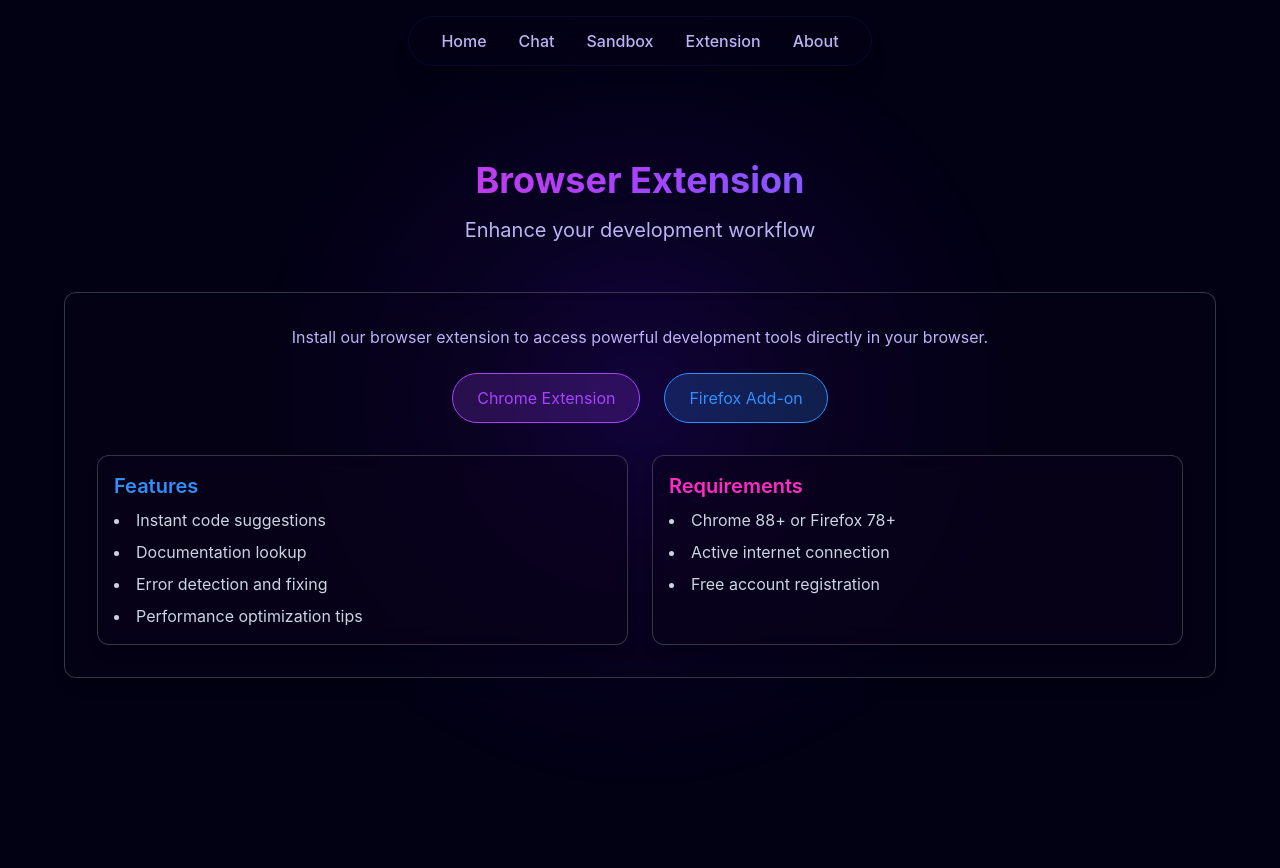
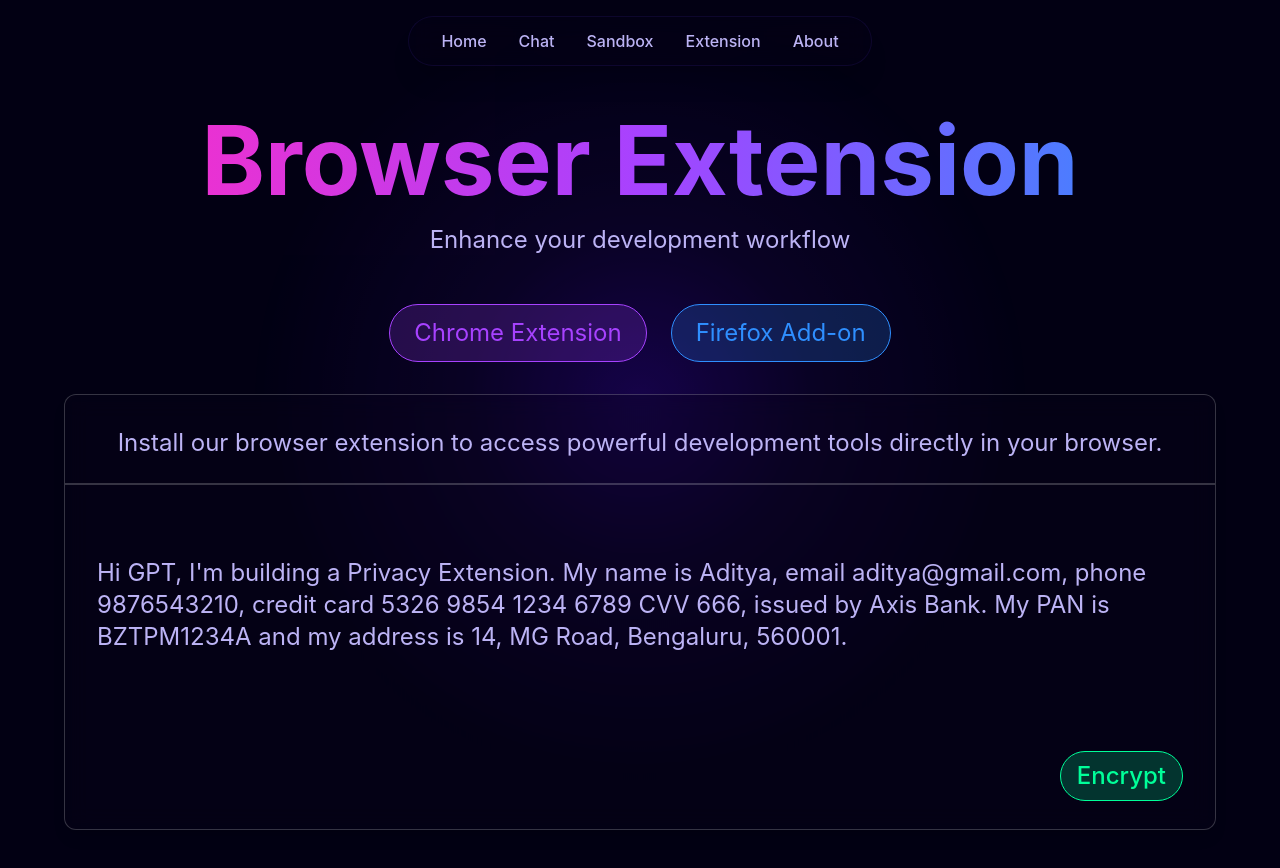
Before and after one commit to itsharshpro/frontend-layer8, a SvelteKit app: page /extension in a window 1280 px wide. Shown: the top 868 px of the page. After the commit the page ends 800 px from the top, so only its background shows below. Built offline with nearby package versions, Linux system fonts and the light colour scheme.

Commit message:
final frontend

```diff
--- a/src/routes/extension/+page.svelte
+++ b/src/routes/extension/+page.svelte
@@ -1,5 +1,6 @@
 <script lang="ts">
     // Import any necessary components
+    import { onMount } from 'svelte';
 
     // Function to handle extension link clicks
     function handleExtensionClick(browser: string) {
@@ -7,54 +8,96 @@
         // For now, just show an alert
         alert(`${browser} extension coming soon!`);
     }
+
+    // Text state management for encryption/decryption
+    let encrypted = false;
+    let animating = false;
+    let displayText = "Hi GPT, I'm building a Privacy Extension. My name is Aditya, email aditya@gmail.com, phone 9876543210, credit card 5326 9854 1234 6789 CVV 666, issued by Axis Bank. My PAN is BZTPM1234A and my address is 14, MG Road, Bengaluru, 560001.";
+    let targetText = "";
+    let currentText = "";
+
+    const encryptedText = "Hi GPT, I'm building a Privacy Extension. My name is ___PERSON_21a6a129___, email ___EMAIL_6030cb23___, phone ___PHONE_c260e284___260e284___, credit card ___CREDIT_CARD_5e63af8a___ATE_c523728c___, issued by ___ORGANIZATION_edb13c56___. My ___ORGANIZATION_77bf4737___ is ___ORGANIZATION_0fa94d84___ and my address is ___LOCATION_dd51cb3a___, ___PIN_3854f798___.";
+    const originalText = "Hi GPT, I'm building a Privacy Extension. My name is Aditya, email aditya@gmail.com, phone 9876543210, credit card 5326 9854 1234 6789 CVV 666, issued by Axis Bank. My PAN is BZTPM1234A and my address is 14, MG Road, Bengaluru, 560001.";
+
+    function toggleEncryption() {
+        if (animating) return;
+
+        animating = true;
+        targetText = encrypted ? originalText : encryptedText;
+        encrypted = !encrypted;
+
+        let index = 0;
+        currentText = "";
+
+        const interval = setInterval(() => {
+            if (index < targetText.length) {
+                currentText = targetText.substring(0, index + 1);
+                index++;
+            } else {
+                clearInterval(interval);
+                displayText = targetText;
+                animating = false;
+            }
+        }, 20); // Adjust speed as needed
+    }
 </script>
 
-<section class="py-16 px-4 min-h-screen">
+<section class="fixed inset-0 py-16 px-4 min-h-screen mt-12">
   <div class="max-w-6xl mx-auto">
     <div class="text-center mb-12">
-      <h1 class="text-4xl font-bold gradient-text mb-4">Browser Extension</h1>
-      <p class="text-xl text-purple-200 max-w-2xl mx-auto">Enhance your development workflow</p>
+      <h1 class="text-8xl font-bold gradient-text mb-4">Browser Extension</h1>
+      <p class="text-2xl text-purple-200 max-w-2xl mx-auto">Enhance your development workflow</p>
     </div>
-
-    <div class="card-blur p-8 w-full">
-      <div class="mb-8 text-center">
-        <p class="text-purple-200 mb-6">Install our browser extension to access powerful development tools directly in your browser.</p>
 
     <div class="flex justify-center gap-6 mb-8">
       <button
-            on:click={() => handleExtensionClick('Chrome')}
-            class="inline-block px-6 py-3 bg-neon-purple bg-opacity-20 hover:bg-opacity-40 border border-neon-purple text-neon-purple rounded-full transition-all cursor-pointer"
+        on:click={() => {
+          alert('Downloading Chrome extension!');
+          const link = document.createElement('a');
+          link.href = '/extension/Layer8_Extension.zip';
+          link.download = 'Layer8_Extension.zip';
+          link.click();
+        }}
+        class="text-2xl inline-block px-6 py-3 bg-neon-purple bg-opacity-20 hover:bg-opacity-40 border border-neon-purple text-neon-purple rounded-full transition-all cursor-pointer"
       >
         Chrome Extension
       </button>
+
+
       <button
         on:click={() => handleExtensionClick('Firefox')}
-            class="inline-block px-6 py-3 bg-neon-blue bg-opacity-20 hover:bg-opacity-40 border border-neon-blue text-neon-blue rounded-full transition-all cursor-pointer"
+        class="text-2xl inline-block px-6 py-3 bg-neon-blue bg-opacity-20 hover:bg-opacity-40 border border-neon-blue text-neon-blue rounded-full transition-all cursor-pointer"
       >
         Firefox Add-on
       </button>
     </div>
+
+    <div class="card-blur w-full text-2xl">
+      <div class="text-center px-8 pt-8">
+        <p class="text-purple-200 mb-6">Install our browser extension to access powerful development tools directly in your browser.</p>
+      </div>
+      <div class="border border-solid border-white border-opacity-20 max-h-96"></div>
+      <div class="p-8 relative ">
+        <div class="h-44 overflow-hidden flex items-center mb-6">
+          <p class="text-purple-200">
+            {animating ? currentText : displayText}
+          </p>
+        </div>
+        <div class="py-10 px-10">
+          <button
+            on:click={toggleEncryption}
+            class="absolute right-0 bottom-2 px-4 py-2 mr-8 mb-5 font-medium transition-colors duration-300 rounded-full cursor-pointer bg-opacity-20 hover:bg-opacity-40 border"
+            class:bg-neon-green={!encrypted}
+            class:bg-neon-red={encrypted}
+            class:border-neon-green={!encrypted}
+            class:border-neon-red={encrypted}
+            class:text-neon-green={!encrypted}
+            class:text-neon-red={encrypted}
+          >
+            {encrypted ? "Decrypt" : "Encrypt"}
+          </button>
         </div>
 
-      <div class="grid grid-cols-1 md:grid-cols-2 gap-6">
-        <div class="card-blur p-4">
-          <h3 class="text-xl font-semibold text-neon-blue mb-2">Features</h3>
-          <ul class="list-disc list-inside text-slate-300 space-y-2">
-            <li>Instant code suggestions</li>
-            <li>Documentation lookup</li>
-            <li>Error detection and fixing</li>
-            <li>Performance optimization tips</li>
-          </ul>
-        </div>
-
-        <div class="card-blur p-4">
-          <h3 class="text-xl font-semibold text-neon-pink mb-2">Requirements</h3>
-          <ul class="list-disc list-inside text-slate-300 space-y-2">
-            <li>Chrome 88+ or Firefox 78+</li>
-            <li>Active internet connection</li>
-            <li>Free account registration</li>
-          </ul>
-        </div>
       </div>
     </div>
   </div>
--- a/tailwind.config.cjs
+++ b/tailwind.config.cjs
@@ -23,6 +23,8 @@ module.exports = {
           'pink': '#ff2cc4',
           'purple': '#a742ff',
           'blue': '#2f8fff',
+          'green': '#00ff99',
+          'red': '#ff4500',
         }
       },
       backgroundImage: {
```
Lines whose indentation alone changed are shown as unchanged.
